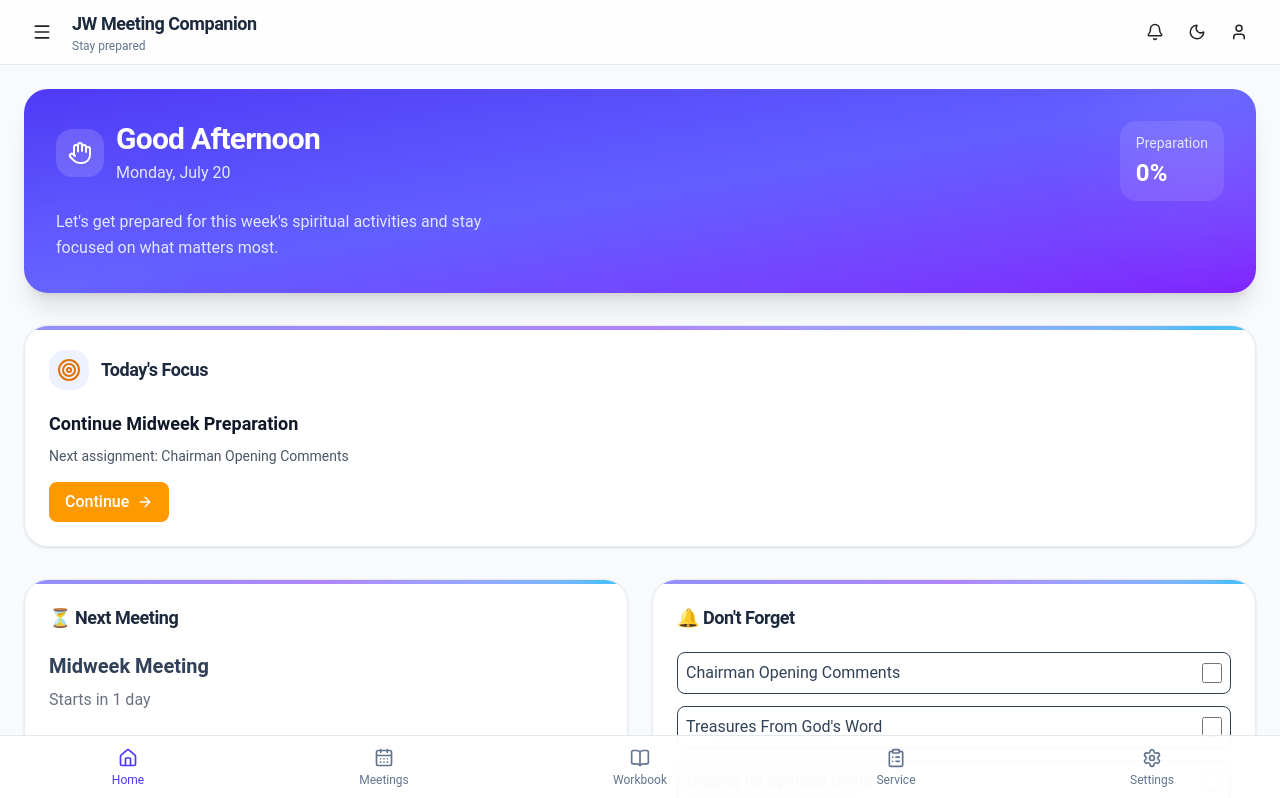
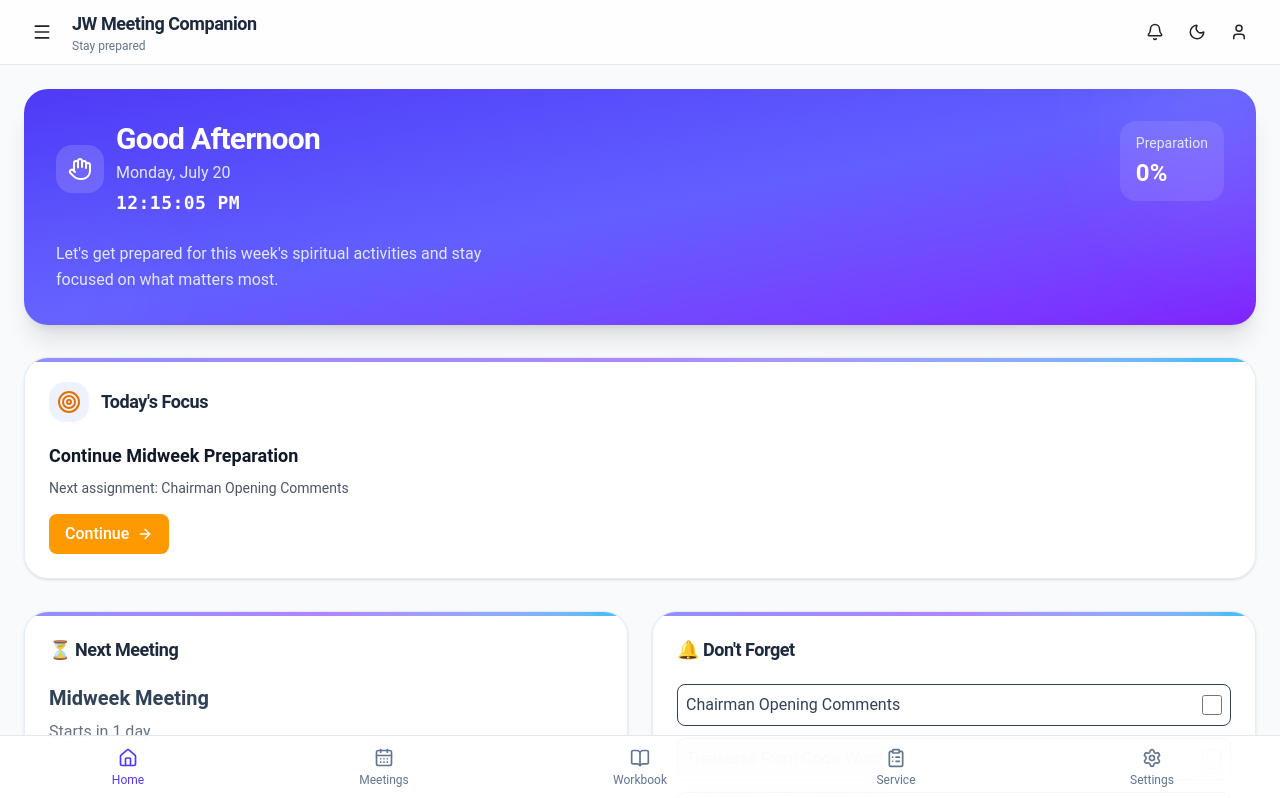
Before and after one commit to kadamsandesh28-star/jw-meeting-companion, a React (Vite) app: page / in a window 1280 px wide. Shown: the top 798 px of the page. Built offline with nearby package versions, Linux system fonts and the light colour scheme.

Commit message:
feat(dashboard): add live date and clock to greeting card

```diff
--- a/src/components/dashboard/GreetingCard.tsx
+++ b/src/components/dashboard/GreetingCard.tsx
@@ -1,3 +1,4 @@
+import { useEffect, useState } from "react";
 import { Hand } from "lucide-react";
 import { getOverallProgress } from "../../services/plannerService";
 
@@ -6,11 +7,27 @@ interface Props {
 }
 
 export default function GreetingCard({ greeting }: Props) {
+  const [now, setNow] = useState(new Date());
+
+  useEffect(() => {
+    const timer = setInterval(() => {
+      setNow(new Date());
+    }, 1000);
+
+    return () => clearInterval(timer);
+  }, []);
+
   const today = new Intl.DateTimeFormat(undefined, {
     weekday: "long",
     month: "long",
     day: "numeric",
-  }).format(new Date());
+  }).format(now);
+
+  const time = new Intl.DateTimeFormat(undefined, {
+    hour: "numeric",
+    minute: "2-digit",
+    second: "2-digit",
+  }).format(now);
 
   const { progress } = getOverallProgress();
 
@@ -35,6 +52,10 @@ export default function GreetingCard({ greeting }: Props) {
               <p className="mt-1 text-indigo-100">
                 {today}
               </p>
+
+              <p className="mt-1 font-mono text-lg font-semibold tracking-wide text-white">
+                {time}
+              </p>
             </div>
           </div>
 
```
